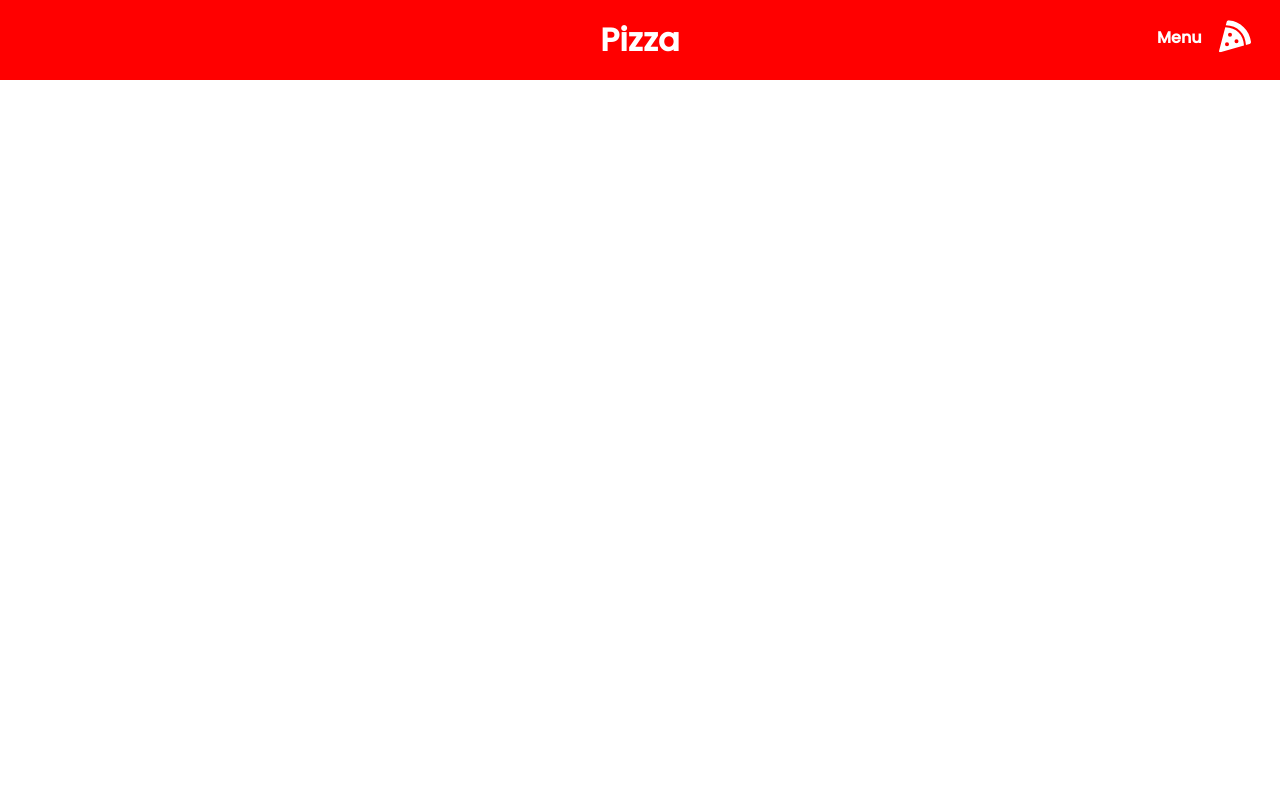
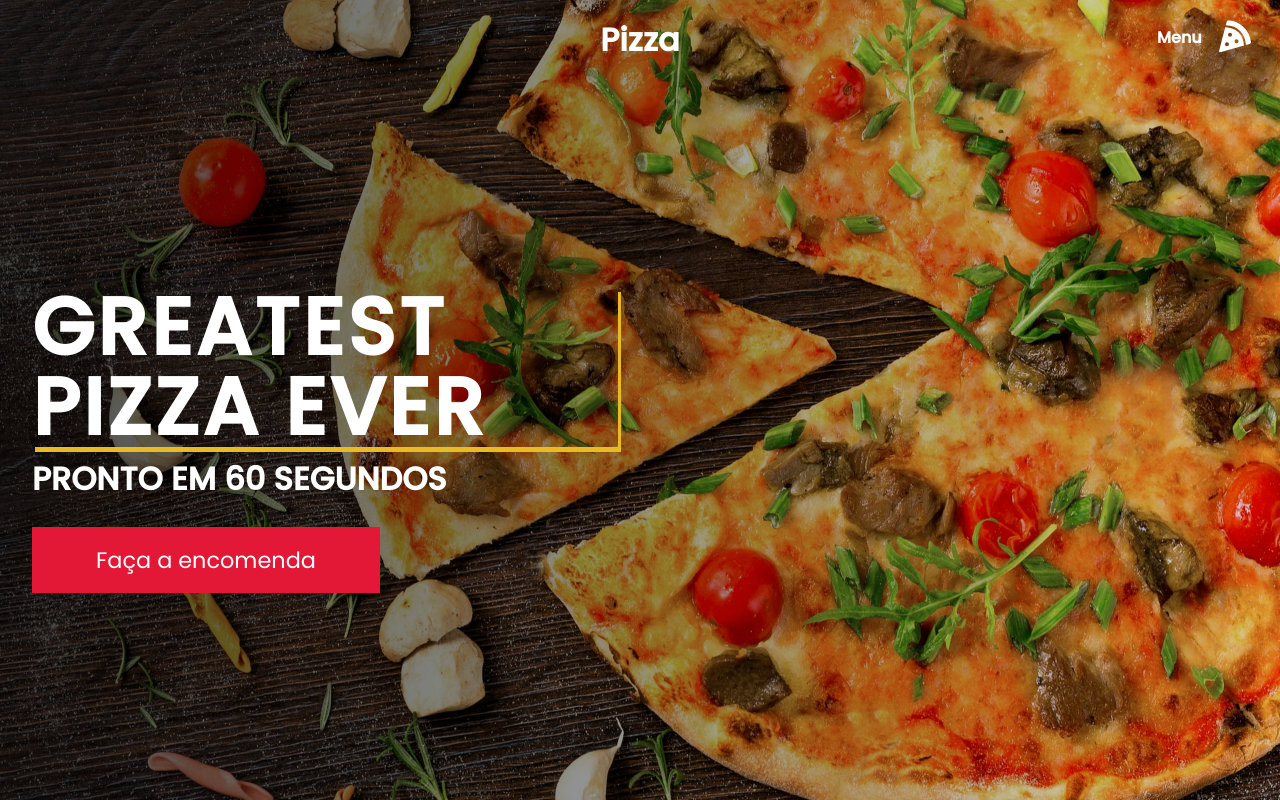
Before and after one commit to wesleywisch/Homepage-Greatest, a React (Create React App) app: page / in a window 1280 px wide. Built offline with nearby package versions, Linux system fonts and the light colour scheme.

Commit message:
Hero pronto

```diff
--- a/src/App.js
+++ b/src/App.js
@@ -1,14 +1,14 @@
 import React from 'react';
 import { BrowserRouter as Router } from 'react-router-dom';
 
-import { Navbar } from './components/Navbar';
+import { Hero } from './components/Hero';
 
 import GlobalStyle from './styles/global';
 
 function App() {
   return (
     <Router>
-      <Navbar />
+      <Hero />
       <GlobalStyle />
     </Router>
   );
--- /dev/null
+++ b/src/components/Hero/index.js
@@ -0,0 +1,19 @@
+
+import { Navbar } from '../Navbar';
+
+import { HeroContainer, HeroContent, HeroItems, HeroH1, HeroP, HeroBtn } from './styles';
+
+export function Hero(){
+  return(
+    <HeroContainer>
+      <Navbar />
+      <HeroContent>
+        <HeroItems>
+          <HeroH1>Greatest Pizza Ever</HeroH1>
+          <HeroP>Pronto em 60 segundos</HeroP>
+          <HeroBtn>Faça a encomenda</HeroBtn>
+        </HeroItems>
+      </HeroContent>
+    </HeroContainer>
+  );
+}
--- /dev/null
+++ b/src/components/Hero/styles.js
@@ -0,0 +1,63 @@
+import styled from "styled-components";
+import ImgBg from '../../images/pizza-3.jpg';
+
+export const HeroContainer = styled.div`
+  background: linear-gradient(to right, rgba(0,0,0, 0.7),
+  rgba(0,0,0, 0.1)), url(${ImgBg});
+  height: 100vh;
+  background-position: center;
+  background-size: cover;
+`;
+
+export const HeroContent = styled.div`
+  height: calc(100vh - 5rem); // 5rem = 80px
+  max-height: 100%;
+  width: 100vw;
+  padding: 0 calc((100vw - 81.25rem) / 2); // 81.25 = 1300px
+`;
+
+export const HeroItems = styled.div`
+  display: flex;
+  flex-direction: column;
+  justify-content: center;
+  align-items: flex-start;
+  height: 100vh;
+  max-height: 100%;
+  padding: 0 2rem;
+  width: 40.625rem; // 650px
+  color: #fff;
+  text-transform: uppercase;
+  line-height: 1;
+  font-weight: bold;
+
+  @media screen and (max-width: 650px){
+    width: 100%;
+  }
+`;
+
+export const HeroH1 = styled.h1`
+  font-size: clamp(2.5rem, 10vw, 5rem);
+  margin-bottom: 1rem;
+  box-shadow: 3px 5px #e9ba23;
+  letter-spacing: 3px;
+`;
+
+export const HeroP = styled.p`
+  font-size: clamp(2rem, 2.5vw, 3rem);
+  margin-bottom: 2rem;
+`;
+
+export const HeroBtn = styled.button`
+  font-size: 1.4rem;
+  padding: 1rem 4rem;
+  border: none;
+  background: #e31837;
+  color: #fff;
+  transition: 0.2s ease-out;
+
+  &:hover{
+    background: #ffc500;
+    transition: 0.2 ease-out;
+    color: #000;
+  }
+`;
--- a/src/components/Navbar/styles.js
+++ b/src/components/Navbar/styles.js
@@ -3,7 +3,7 @@ import { Link } from 'react-router-dom';
 import { FaPizzaSlice } from 'react-icons/fa';
 
 export const Nav = styled.nav`
-  background: red;
+  background: transparent;
   height: 5rem;
   display: flex;
   justify-content: center;
```
Also changed, not shown: src/images/pizza-3.jpg (added).
